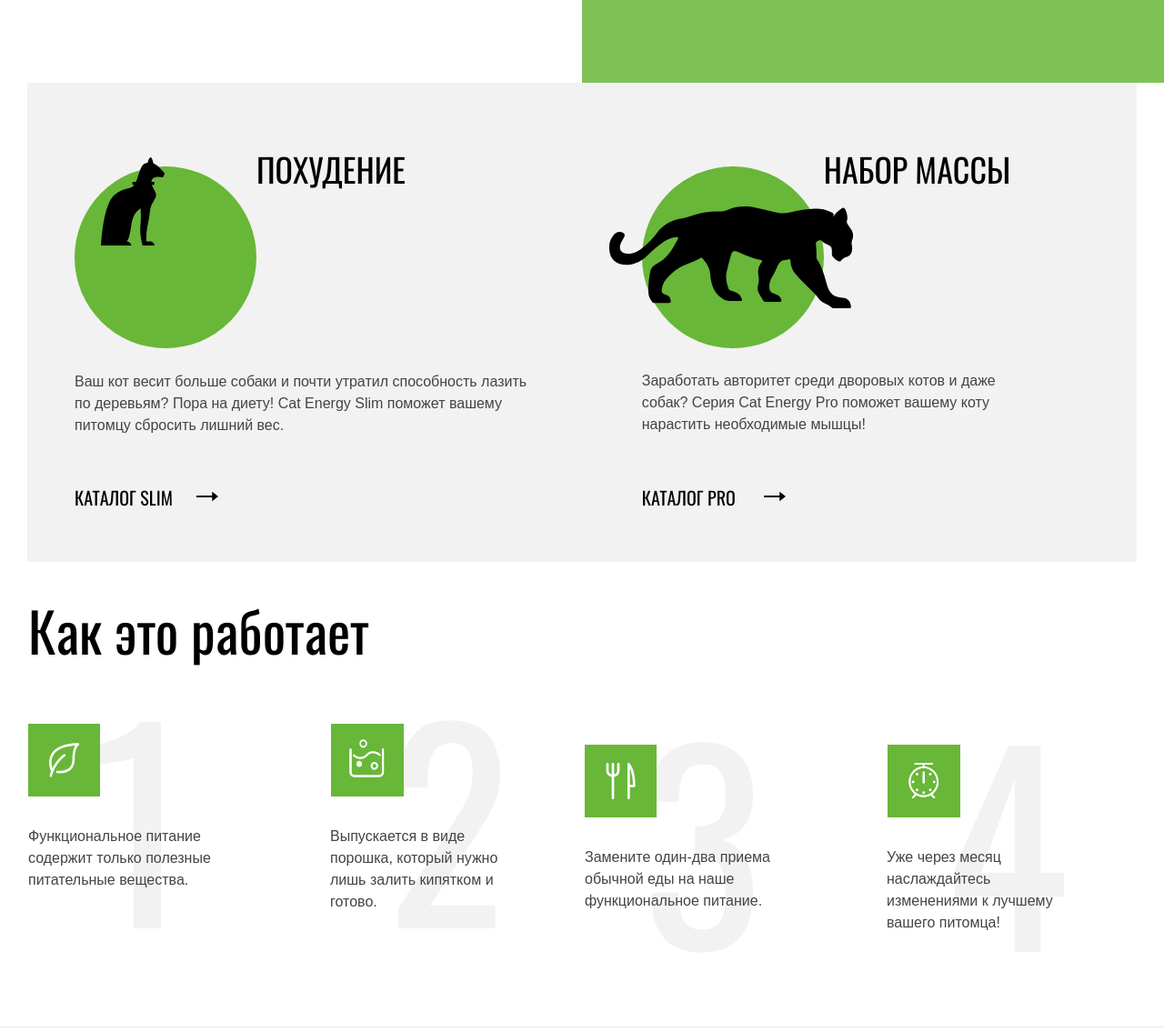
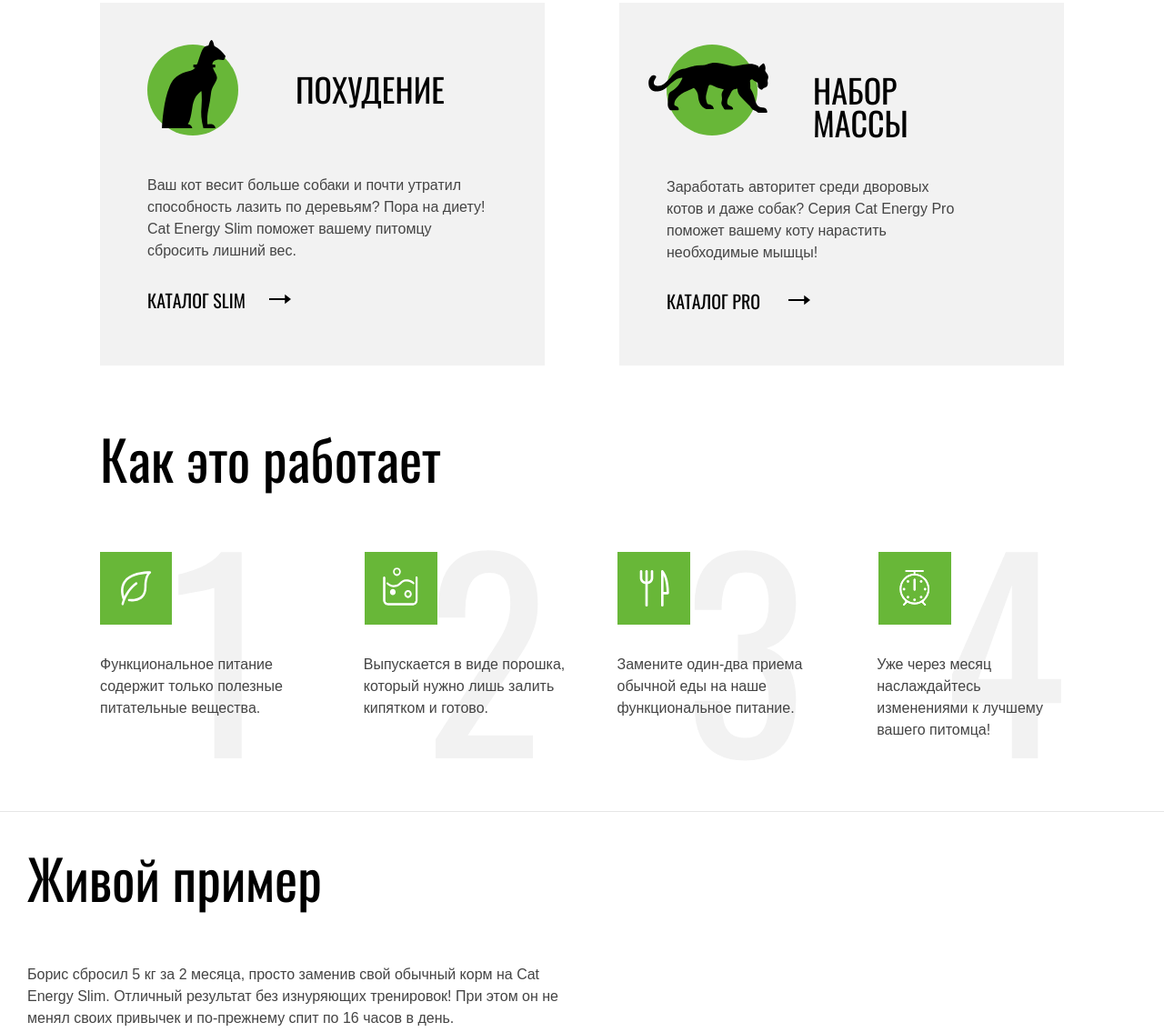
Before and after one commit to tsyganovp/99239-cat-energy-23, a plain HTML site: page source/index.html in a window 1280 px wide. Shown: the part 833-1968 px from the top of the page at 91% size. Drawn offline with nearby package versions, Linux system fonts and the light colour scheme; files that its build step writes are made by us from their sources.

Commit message:
Десктопная главная

```diff
--- a/source/sass/blocks/articles.scss
+++ b/source/sass/blocks/articles.scss
@@ -12,7 +12,13 @@
     margin-right: 30px;
   }
   @media (min-width: $desktop-width) {
+    margin: 0 auto;
+    margin-top: 83px;
     flex-direction: row;
+    padding-left: 110px;
+    padding-right: 110px;
+    justify-content: space-between;
+    column-gap: 82px;
   }
 }
 
@@ -35,9 +41,11 @@
   }
 
   @media (min-width: $desktop-width) {
+    padding: 31px 61px 56px 52px;
     display: flex;
     flex-wrap: wrap;
     flex-direction: row;
+    width: 570px;
   }
 }
 .articles__i--pro {
@@ -62,7 +70,9 @@
     line-height: 1;
   }
   @media (min-width: $desktop-width) {
-    width: 50%
+    width: 50%;
+    margin-top: 46px;
+    margin-left: 63px;
   }
 }
 .articles__header--pro {
@@ -72,6 +82,11 @@
   @media (min-width: $tablet-width) {
     margin: 0;
     padding: 0;
+  }
+
+  @media (min-width: $desktop-width) {
+    margin-top: 47px;
+    margin-left: 61px;
   }
 }
 
@@ -99,6 +114,8 @@
 
   @media (min-width: $desktop-width) {
     order: inherit;
+    width: 100px;
+    height: 100px;
   }
 }
 .articles__icon--pro {
@@ -121,6 +138,8 @@
   @media (min-width: $desktop-width) {
     width: 70px;
     height: 97px;
+    top: -5px;
+    left: 16px;
   }
 }
 .articles__image--jaguar {
@@ -135,6 +154,12 @@
     height: 112px;
     top: 44px;
     left: -36px;
+  }
+  @media (min-width: $desktop-width) {
+    width: 214px;
+    height: 55px;
+    top: 20px;
+    left: -61px;
   }
 }
 
@@ -155,6 +180,7 @@
     padding-bottom: 0;
   }
   @media (min-width: $desktop-width) {
+    margin-top: 42px;
     border: none;
     width: 100%;
     padding-bottom: 0;
@@ -167,6 +193,9 @@
   @media (min-width: $tablet-width) {
     margin-top: 24px;
     margin-right: 53px;
+}
+@media (min-width: $desktop-width) {
+  margin-top: 41px;
 }
 }
 .articles__link {
@@ -205,4 +234,8 @@
       height: 10px;
     }
   }
+
+  @media (min-width: $desktop-width) {
+    margin-top: 26px;
+  }
 }
--- a/source/sass/blocks/how-it-work.scss
+++ b/source/sass/blocks/how-it-work.scss
@@ -8,6 +8,11 @@
     padding-top: 8px;
     padding-left: 11px;
     margin-bottom: 25px;
+  }
+  @media (min-width: $desktop-width) {
+    padding: 0;
+    padding-top: 35px;
+    margin-bottom: 0;
   }
 }
 
--- a/source/sass/blocks/main-promo.scss
+++ b/source/sass/blocks/main-promo.scss
@@ -17,7 +17,10 @@
 
   @media (min-width: $desktop-width) {
     background: linear-gradient(to left,rgba(104, 183, 56, 0.85) 50%, $c-white 50%);
-
+    //background-image: url("../img/header/green-cat-bg.png");
+    //background-repeat: no-repeat;
+    //background-position: 100px 100px;
+    padding-left: 191px;
   }
 }
 
@@ -39,6 +42,13 @@
     padding-right: 210px;
     padding-bottom: 42px;
     padding-left: 89px;
+  }
+
+  @media (min-width:$desktop-width) {
+    padding-left: 0;
+    padding-top: 50px;
+    padding-right: 666px;
+    padding-bottom: 42px;
   }
 }
 
@@ -62,6 +72,9 @@
     padding-bottom: 48px;
     padding-left: 89px;
   }
+  @media (min-width:$desktop-width) {
+    padding-left: 0;
+  }
 }
 
 .main-promo__image {
@@ -75,6 +88,11 @@
     width: 709px;
     height: 609px;
   }
+@media (min-width: $desktop-width) {
+     margin-left: 366px;
+    margin-top: -367px;
+    height: 551px;
+}
 }
 
 .main-promo__promo-link {
@@ -102,4 +120,7 @@
     order: 2;
     z-index: 2;
   }
+  @media (min-width:$desktop-width) {
+    margin-left: 0;
+  }
 }
--- a/source/sass/blocks/work-item.scss
+++ b/source/sass/blocks/work-item.scss
@@ -13,8 +13,8 @@
     &::after {
       z-index: -2;
       position: absolute;
-      top: -8px;
-      right: 127px;
+      top: -6px;
+      right: 75px;
       content: '1';
       font-family: $ff-oswald;
       color: $c-basic-grey;
@@ -35,8 +35,8 @@
     &::after {
       z-index: -2;
       position: absolute;
-      top: -8px;
-      right: 83px;
+      top: -6px;
+      right: 36px;
       content: '2';
       font-family: $ff-oswald;
       color: $c-basic-grey;
@@ -57,8 +57,8 @@
     &::after {
       z-index: -2;
       position: absolute;
-      top: 16px;
-      right: 110px;
+      top: -6px;
+      right: 15px;
       content: '3';
       font-family: $ff-oswald;
       color: $c-basic-grey;
@@ -66,6 +66,10 @@
       font-size: 280px;
       line-height: 1;
     }
+  }
+
+  @media (min-width: $desktop-width) {
+    background-position: 41px 33px;
   }
 }
   &:nth-child(4) {
@@ -78,8 +82,8 @@
     &::after {
       z-index: -2;
       position: absolute;
-      top: 18px;
-      right: 81px;
+      top: -6px;
+      right: -6px;
       content: '4';
       font-family: $ff-oswald;
       color: $c-basic-grey;
@@ -87,6 +91,9 @@
       font-size: 280px;
       line-height: 1;
     }
+  }
+  @media (min-width: $desktop-width) {
+    background-position: 65px 33px;
   }
 }
 
@@ -98,6 +105,7 @@
 
   @media (min-width: $desktop-width) {
     width: 25%;
+    padding-right: 0;
   }
 }
 
@@ -124,10 +132,18 @@
   @media (min-width: $tablet-width) {
     padding-top: 168px;
   }
+  @media (min-width: $desktop-width) {
+    padding-top: 145px;
+    padding-left: 41px;
+  }
 }
 .work-item__text--four {
   @media (min-width: $tablet-width) {
     padding-top: 168px;
     padding-left: 26px;
   }
+  @media (min-width: $desktop-width) {
+    padding-top: 145px;
+    padding-left: 63px;
+  }
 }
--- a/source/sass/blocks/wrapper.scss
+++ b/source/sass/blocks/wrapper.scss
@@ -1,6 +1,11 @@
 .wrapper {
   margin-left: 20px;
   margin-right: 20px;
+
+  @media (min-width: $desktop-width) {
+    margin-left: 110px;
+    margin-right: 110px;
+  }
 }
 
 .wrapper--nav {
```
Also changed, not shown: source/img/header/background-desktop.png (added), source/img/header/green-cat-bg.png (added), source/img/header/index-background-desktop 1.png (added).
